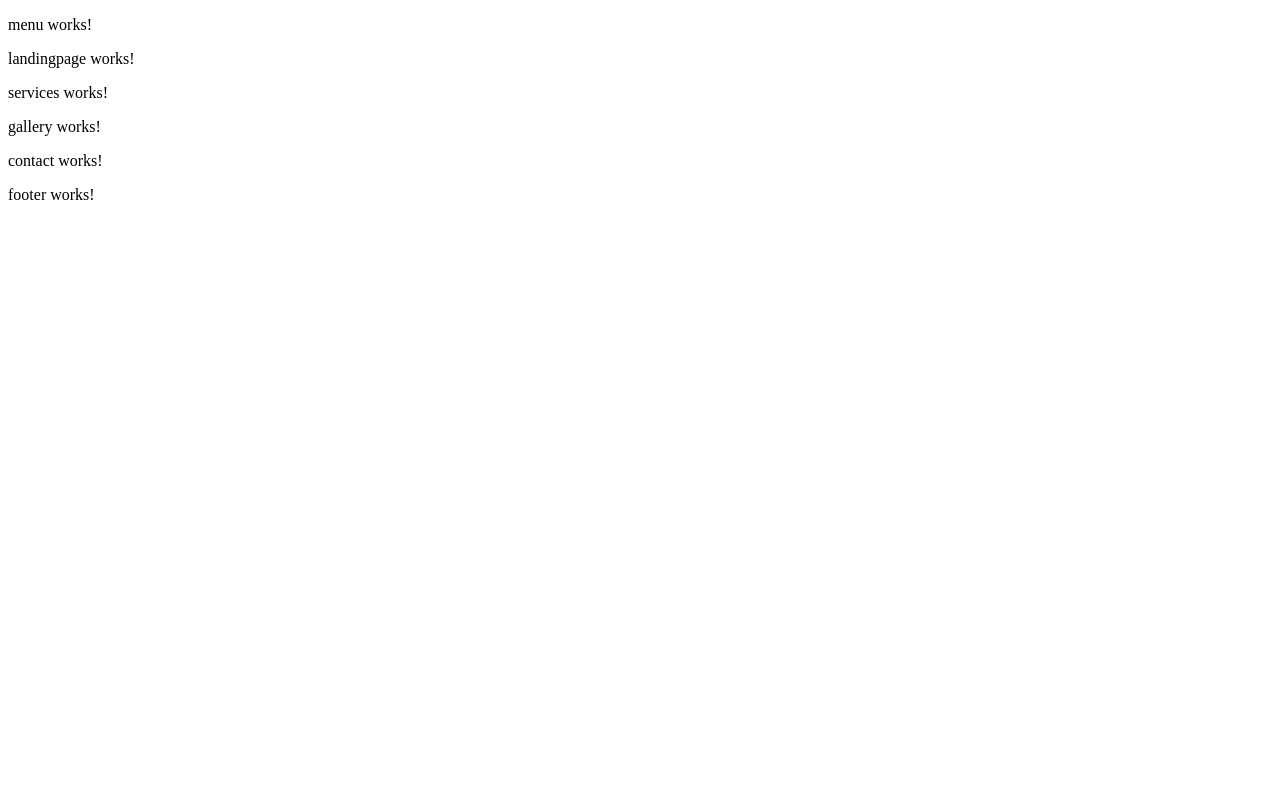
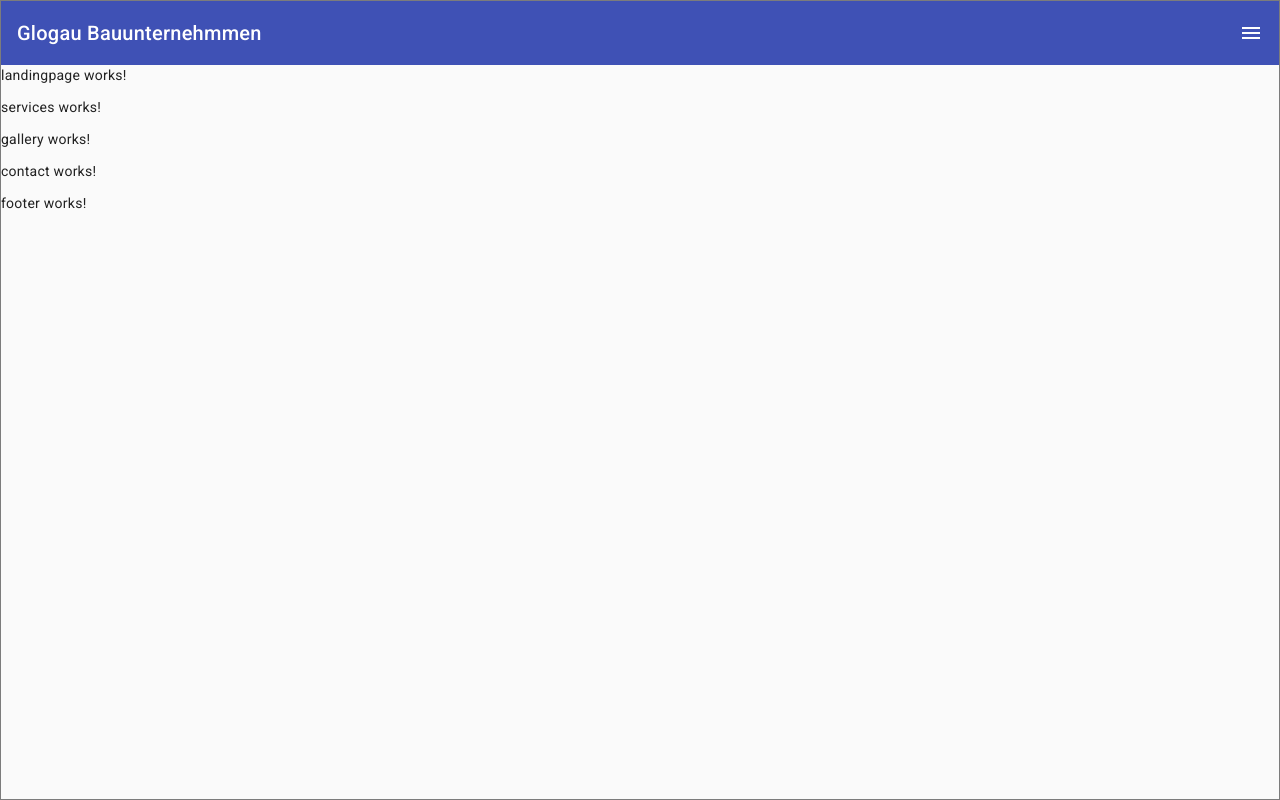
Before and after one commit to KayBeckmann/glogau, an Angular app: page / in a window 1280 px wide. Built offline with nearby package versions, Linux system fonts and the light colour scheme.

Commit message:
edit main view

```diff
--- a/angular.json
+++ b/angular.json
@@ -30,6 +30,7 @@
               "src/assets"
             ],
             "styles": [
+              "@angular/material/prebuilt-themes/indigo-pink.css",
               "src/styles.scss"
             ],
             "scripts": []
@@ -90,6 +91,7 @@
               "src/assets"
             ],
             "styles": [
+              "@angular/material/prebuilt-themes/indigo-pink.css",
               "src/styles.scss"
             ],
             "scripts": []
--- a/package.json
+++ b/package.json
@@ -11,10 +11,12 @@
   "private": true,
   "dependencies": {
     "@angular/animations": "^17.0.0",
+    "@angular/cdk": "^17.0.3",
     "@angular/common": "^17.0.0",
     "@angular/compiler": "^17.0.0",
     "@angular/core": "^17.0.0",
     "@angular/forms": "^17.0.0",
+    "@angular/material": "^17.0.3",
     "@angular/platform-browser": "^17.0.0",
     "@angular/platform-browser-dynamic": "^17.0.0",
     "@angular/router": "^17.0.0",
--- a/src/app/app.component.html
+++ b/src/app/app.component.html
@@ -1,3 +1,28 @@
-<app-menu></app-menu>
-<router-outlet></router-outlet>
-<app-footer></app-footer>
+<!-- <app-menu></app-menu> -->
+<!-- <router-outlet></router-outlet> -->
+<!-- <app-footer></app-footer> -->
+
+<mat-drawer-container class="container" autosize>
+  <mat-drawer #drawer class="sidenav" mode="side">
+    <div class="nav-content">
+      <div class="item"><a href="">Service</a></div>
+      <div class="item"><a href="">Gallerie</a></div>
+      <div class="item"><a href="">Kontakt</a></div>
+      <div class="item"><a href="impressum">Impressum</a></div>
+      <div class="item"><a href="">DSGVO</a></div>
+    </div>
+  </mat-drawer>
+
+  <div class="sidenav-content">
+    <mat-toolbar color="primary">
+      <mat-toolbar-row>
+        <span><a href="/" id="headname">Glogau Bauunternehmmen</a></span>
+        <span class="spacer"></span>
+        <mat-icon class="pointer" (click)="drawer.toggle()">menu</mat-icon>
+      </mat-toolbar-row>
+    </mat-toolbar>
+
+    <router-outlet></router-outlet>
+    <app-footer></app-footer>
+  </div>
+</mat-drawer-container>
--- a/src/app/app.component.scss
+++ b/src/app/app.component.scss
@@ -1,12 +1,66 @@
-html {
-  scroll-behavior: smooth;
+////////////////////////////////////////////////////////////////////
+/// CLASSES
+////////////////////////////////////////////////////////////////////
+.wrapper {
+  width: 100dvw;
+}
+
+.pointer {
+  cursor: pointer;
+}
+
+.container {
+  width: 100dvw;
+  height: 100dvh;
+  border: 1px solid rgba(0, 0, 0, 0.5);
+}
+
+.sidenav {
+  background-color: var(--main-bg-color);
+}
+
+.sidenav-content {
   height: 100%;
+  width: 100%;
 }
-body {
-  height: 100%;
-  margin: 0;
-  background-color: #141d2f;
-  // font-family: "PT Sans", "Open Sans", sans-serif;
-  font-size: clamp(1rem, 0.933rem + 0.36vw, 1.2rem);
+
+.nav-content {
+  margin-top: 75px;
+  display: flex;
+  flex-direction: column;
+  justify-content: center;
+  align-items: center;
+
+  .item {
+    display: flex;
+    align-items: center;
+    justify-content: center;
+    width: 100%;
+    padding: 15px;
+    background-color: var(--main-bg-color);
+
+    &:hover {
+      background-color: var(--main-bg-color-hover);
+    }
+
+    a {
+      color: black;
+      text-decoration: none;
+      font-size: clamp(1rem, 0.818rem + 0.91vw, 1.5rem);
+    }
+  }
+}
+
+.mat-toolbar-row {
+  display: flex;
+  justify-content: space-between;
+  align-items: center;
+}
+
+////////////////////////////////////////////////////////////////////
+/// IDs
+////////////////////////////////////////////////////////////////////
+#headname {
+  text-decoration: none;
   color: white;
 }
--- a/src/app/app.component.ts
+++ b/src/app/app.component.ts
@@ -3,14 +3,26 @@ import { CommonModule } from "@angular/common";
 import { RouterOutlet } from "@angular/router";
 import { MenuComponent } from "./menu/menu.component";
 import { FooterComponent } from "./footer/footer.component";
+import { MatSidenavModule } from "@angular/material/sidenav";
+import { MatToolbarModule } from "@angular/material/toolbar";
+import { MatIconModule } from "@angular/material/icon";
 
 @Component({
   selector: "app-root",
   standalone: true,
-  imports: [CommonModule, RouterOutlet, MenuComponent, FooterComponent],
+  imports: [
+    CommonModule,
+    RouterOutlet,
+    MenuComponent,
+    FooterComponent,
+    MatSidenavModule,
+    MatToolbarModule,
+    MatIconModule
+  ],
   templateUrl: "./app.component.html",
   styleUrl: "./app.component.scss"
 })
 export class AppComponent {
   title = "glogau";
+  showFiller = true;
 }
--- a/src/app/app.config.ts
+++ b/src/app/app.config.ts
@@ -2,7 +2,8 @@ import { ApplicationConfig } from '@angular/core';
 import { provideRouter } from '@angular/router';
 
 import { routes } from './app.routes';
+import { provideAnimations } from '@angular/platform-browser/animations';
 
 export const appConfig: ApplicationConfig = {
-  providers: [provideRouter(routes)]
+  providers: [provideRouter(routes), provideAnimations()]
 };
--- a/src/app/menu/menu.component.html
+++ b/src/app/menu/menu.component.html
@@ -1 +1,3 @@
-<p>menu works!</p>
+<div class="wrapper">
+  <img src="" alt="LOGO" />
+</div>
--- a/src/index.html
+++ b/src/index.html
@@ -6,8 +6,10 @@
   <base href="/">
   <meta name="viewport" content="width=device-width, initial-scale=1">
   <link rel="icon" type="image/x-icon" href="favicon.ico">
+  <link href="https://fonts.googleapis.com/css2?family=Roboto:wght@300;400;500&display=swap" rel="stylesheet">
+  <link href="https://fonts.googleapis.com/icon?family=Material+Icons" rel="stylesheet">
 </head>
-<body>
+<body class="mat-typography">
   <app-root></app-root>
 </body>
 </html>
--- a/src/styles.scss
+++ b/src/styles.scss
@@ -1 +1,23 @@
 /* You can add global styles to this file, and also import other style files */
+////////////////////////////////////////////////////////////////////
+/// ELEMENTS
+////////////////////////////////////////////////////////////////////
+html {
+  scroll-behavior: smooth;
+  height: 100%;
+}
+body {
+  height: 100%;
+  margin: 0;
+  background-color: #141d2f;
+  // font-family: "PT Sans", "Open Sans", sans-serif;
+  font-size: clamp(1rem, 0.933rem + 0.36vw, 1.2rem);
+  color: white;
+}
+////////////////////////////////////////////////////////////////////
+/// VARIABLES
+////////////////////////////////////////////////////////////////////
+:root {
+  --main-bg-color: lightgray;
+  --main-bg-color-hover: gray;
+}
```
Also changed, not shown: 1 other file (tests, documents, lock files or other folders).
